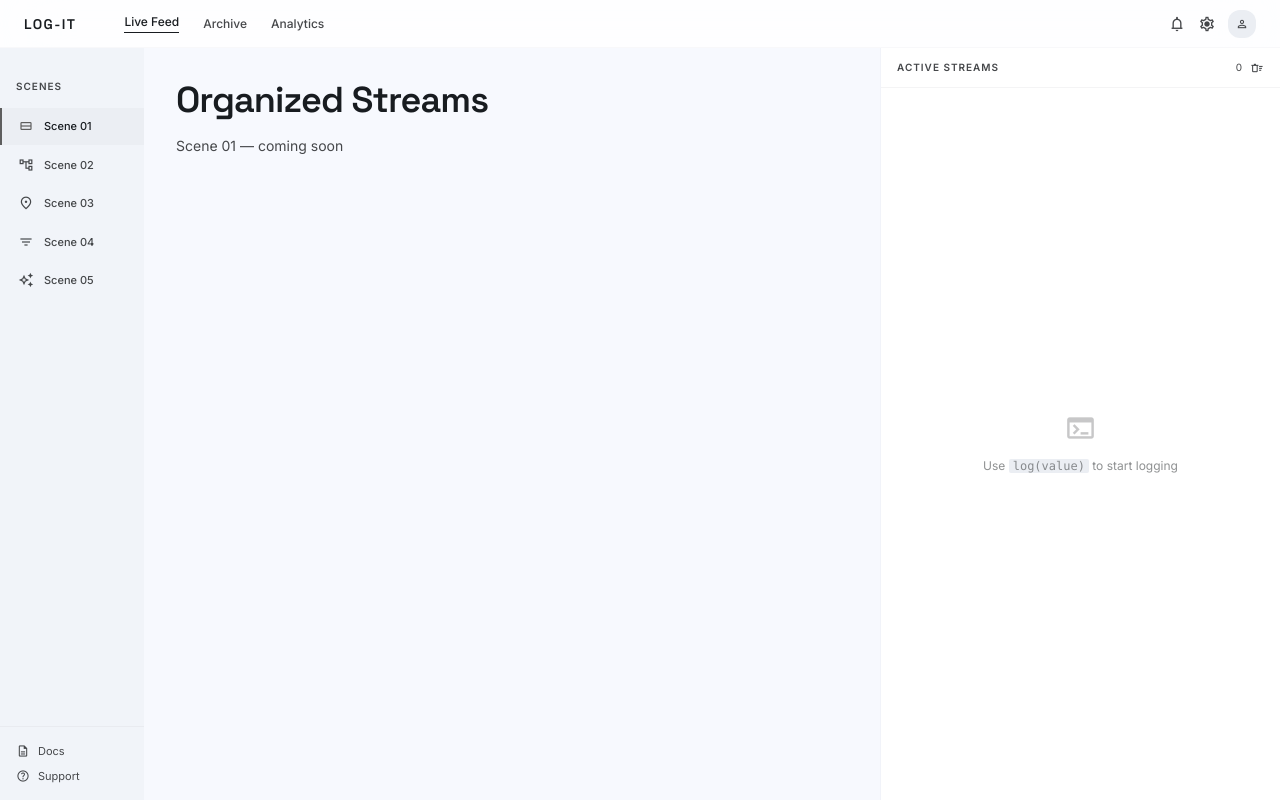
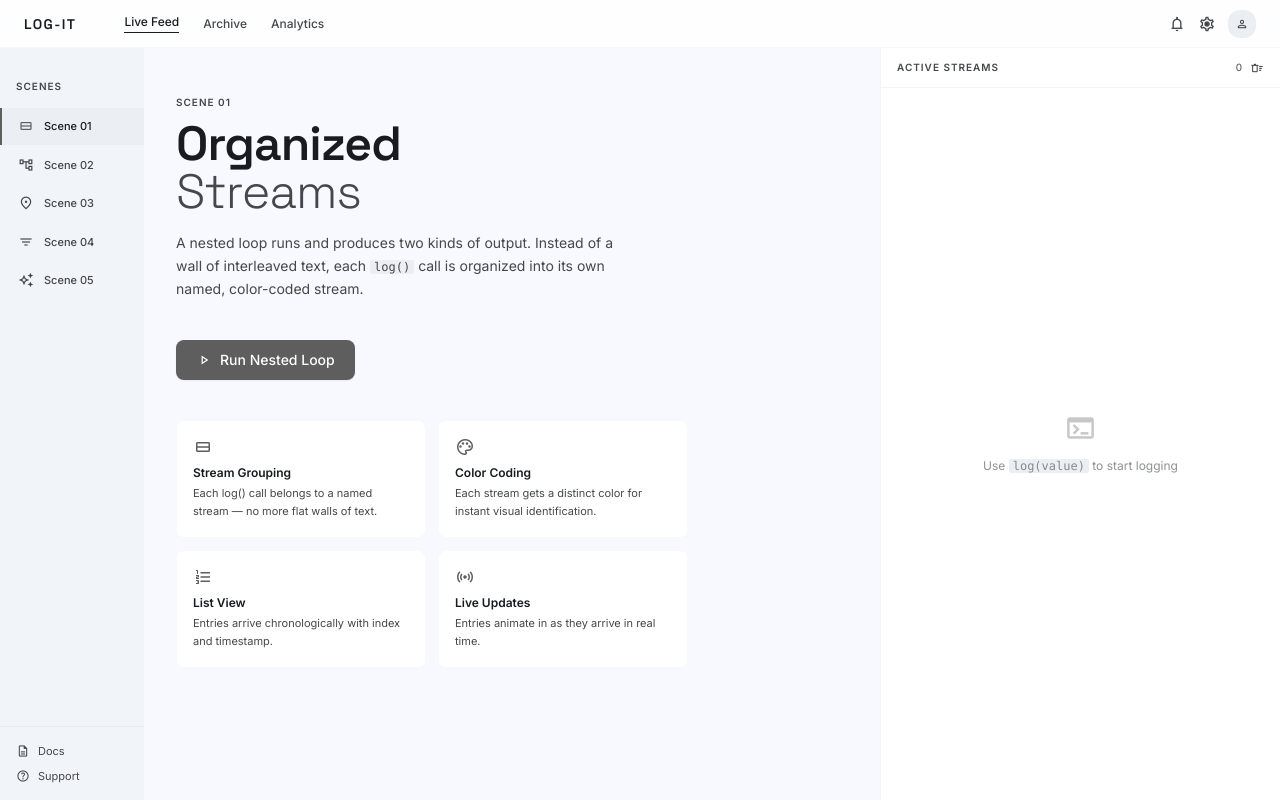
Before and after one commit to doem97/cs702_logit, a React (Vite) app: page / in a window 1280 px wide. Built offline with nearby package versions, Linux system fonts and the light colour scheme.

Commit message:
feat: Scene 01 - Organized Streams with nested loop demo

```diff
--- a/src/scenes/SceneOrganizedStreams.tsx
+++ b/src/scenes/SceneOrganizedStreams.tsx
@@ -1,10 +1,89 @@
+import { useState, useRef, useCallback } from 'react';
+import { log } from '../logit';
+
 export function SceneOrganizedStreams() {
+  const [running, setRunning] = useState(false);
+  const [done, setDone] = useState(false);
+  const timerRef = useRef<ReturnType<typeof setInterval> | null>(null);
+
+  const runLoop = useCallback(() => {
+    if (running) return;
+    setRunning(true);
+    setDone(false);
+
+    const entries: Array<{ i: number; j: number }> = [];
+    for (let i = 0; i < 3; i++)
+      for (let j = 0; j < 4; j++)
+        entries.push({ i, j });
+
+    let idx = 0;
+    timerRef.current = setInterval(() => {
+      if (idx >= entries.length) {
+        clearInterval(timerRef.current!);
+        setRunning(false);
+        setDone(true);
+        return;
+      }
+      const { i, j } = entries[idx];
+      log({ i, j, product: i * j, sum: i + j, phase: idx === 0 ? 'init' : 'running' })
+        .name('Nested Loop').color('#4A90D9');
+      log(i * j).name('Products').color('#E57373');
+      idx++;
+    }, 300);
+  }, [running]);
+
   return (
-    <div className="p-8">
-      <h1 className="font-headline text-4xl font-semibold tracking-tight text-on-surface">
-        Organized Streams
+    <div className="min-h-full px-8 py-10 bg-surface">
+      <div className="mb-2">
+        <span className="font-label text-[10px] font-semibold uppercase tracking-widest text-on-surface-variant">
+          Scene 01
+        </span>
+      </div>
+      <h1 className="font-headline text-5xl font-semibold tracking-[-0.02em] text-on-surface mb-4 leading-none">
+        Organized<br /><span className="font-light text-on-surface-variant">Streams</span>
       </h1>
-      <p className="mt-4 font-body text-sm text-on-surface-variant">Scene 01 — coming soon</p>
+      <p className="font-body text-sm text-on-surface-variant leading-relaxed mb-10 max-w-md">
+        A nested loop runs and produces two kinds of output. Instead of a wall
+        of interleaved text, each{' '}
+        <code className="font-mono bg-surface-container px-1 rounded text-xs">log()</code>{' '}
+        call is organized into its own named, color-coded stream.
+      </p>
+
+      <div className="flex items-center gap-4 mb-10">
+        <button
+          type="button"
+          onClick={runLoop}
+          disabled={running}
+          className="flex items-center gap-2 px-5 py-2.5 rounded-xl font-label text-sm font-medium
+            bg-primary text-on-primary hover:bg-primary/90 active:scale-95
+            disabled:opacity-50 transition-all duration-200 shadow-sm"
+        >
+          <span className="material-symbols-outlined text-[16px]">
+            {running ? 'hourglass_empty' : 'play_arrow'}
+          </span>
+          {running ? 'Running…' : 'Run Nested Loop'}
+        </button>
+        {done && (
+          <span className="font-label text-xs text-on-surface-variant animate-fade-in">
+            12 entries logged across 2 streams →
+          </span>
+        )}
+      </div>
+
+      <div className="grid grid-cols-2 gap-3 max-w-lg">
+        {[
+          { icon: 'view_stream', title: 'Stream Grouping', desc: 'Each log() call belongs to a named stream — no more flat walls of text.' },
+          { icon: 'palette', title: 'Color Coding', desc: 'Each stream gets a distinct color for instant visual identification.' },
+          { icon: 'format_list_numbered', title: 'List View', desc: 'Entries arrive chronologically with index and timestamp.' },
+          { icon: 'sensors', title: 'Live Updates', desc: 'Entries animate in as they arrive in real time.' },
+        ].map(f => (
+          <div key={f.title} className="bg-surface-container-lowest rounded-xl p-4 border border-outline-variant/10">
+            <span className="material-symbols-outlined text-[20px] text-primary mb-2 block">{f.icon}</span>
+            <div className="font-label text-xs font-semibold text-on-surface mb-1">{f.title}</div>
+            <div className="font-body text-[11px] text-on-surface-variant leading-relaxed">{f.desc}</div>
+          </div>
+        ))}
+      </div>
     </div>
   );
 }
```
